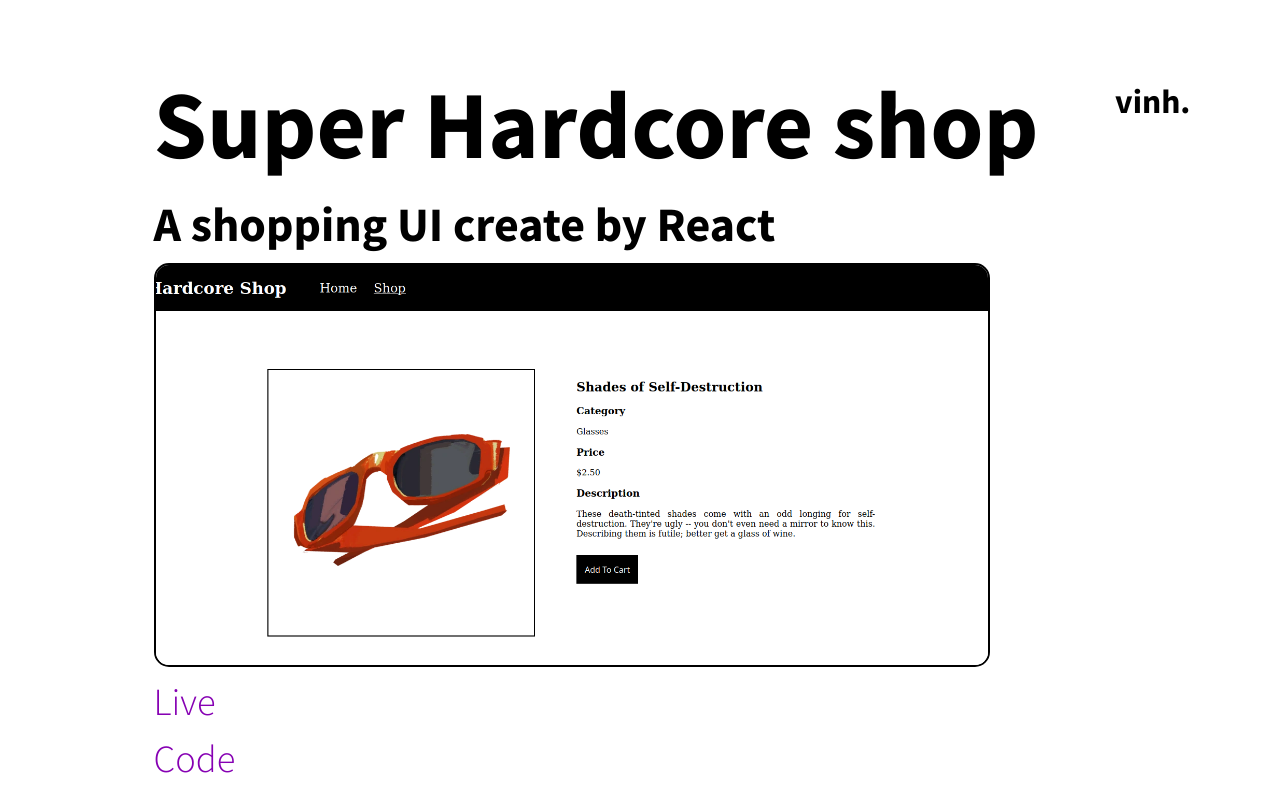
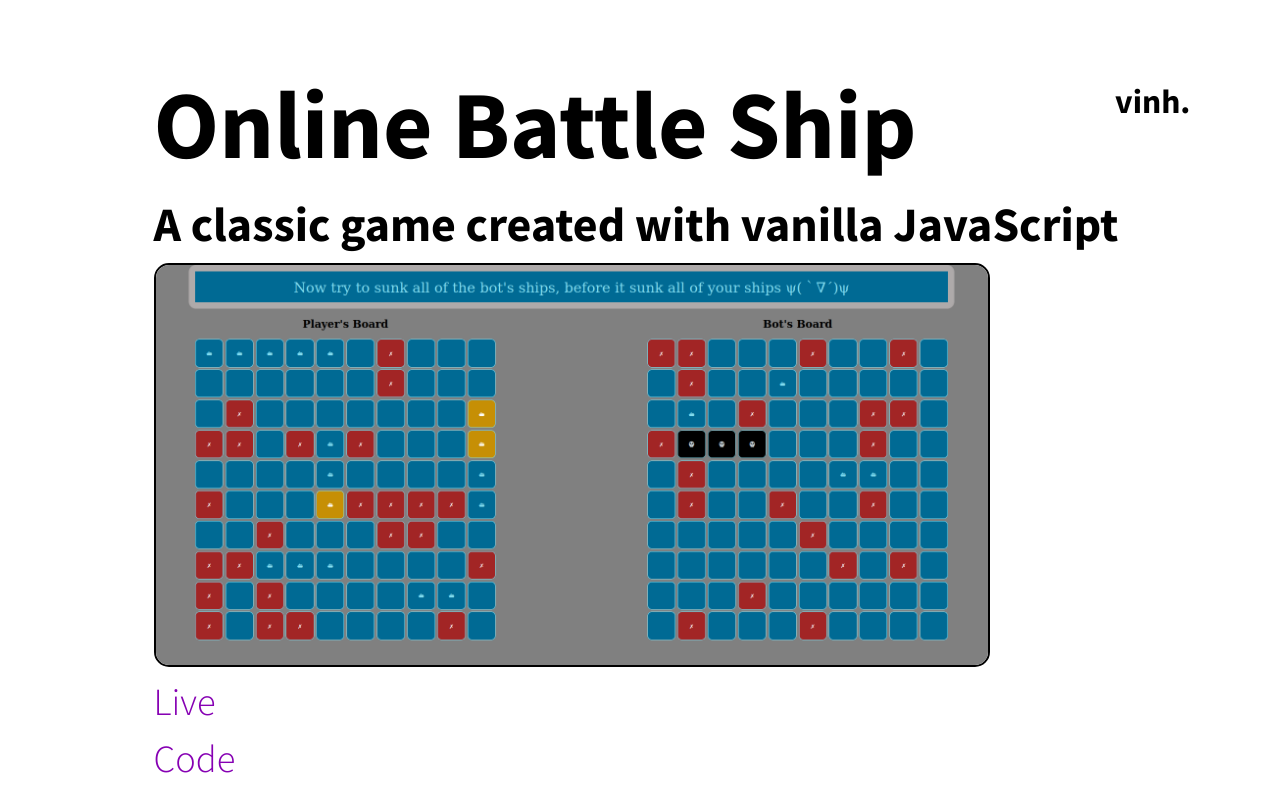
Before and after one commit to vinhbt241/my-portfolio-website, a React (Create React App) app: page /work in a window 1280 px wide. Shown: the top 800 px of the page. Built offline with nearby package versions, Linux system fonts and the light colour scheme.

Commit message:
Add more project to work

```diff
--- a/src/components/Work.js
+++ b/src/components/Work.js
@@ -4,7 +4,8 @@ import { HoverLink } from "./HoverLink";
 
 import ShoppingCartImg from "../images/shopping-cart.png";
 import WaldoImg from "../images/where-is-waldo.png";
-import SocialNetwork from "../images/social_network.jpg"
+import SocialNetworkImg from "../images/social_network.jpg";
+import BattleShipImg from "../images/battle-ship.png"
 
 const Work = () => {
   return(
@@ -18,10 +19,17 @@ const Work = () => {
 
       <div className="project-links">
         <ProjectLink
+          projectName="Online Battle Ship"
+          liveLink="https://github.com/vinhbt241/js-battleship"
+          codeLink="https://vinhbt241.github.io/js-battleship/"
+          description="A classic game created with vanilla JavaScript"
+          imgSrc={BattleShipImg} />
+
+        <ProjectLink
           projectName="Super Hardcore shop"
           liveLink="https://vinhbt241.github.io/shopping-cart/"
           codeLink="https://github.com/vinhbt241/shopping-cart"
-          description="A shopping UI create by React"
+          description="A shopping UI created using React"
           imgSrc={ShoppingCartImg} />
         <ProjectLink
           projectName="Where is Waldo?"
@@ -35,7 +43,7 @@ const Work = () => {
           liveLink="https://vinhbt241.github.io/js-social-network/"
           codeLink="https://github.com/vinhbt241/js-social-network"
           description="A social network built with React and Rails"
-          imgSrc={SocialNetwork}
+          imgSrc={SocialNetworkImg}
           />
       </div>
     </motion.div>
```
Also changed, not shown: src/images/battle-ship.png (added).
